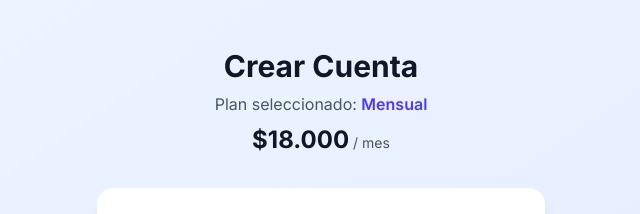
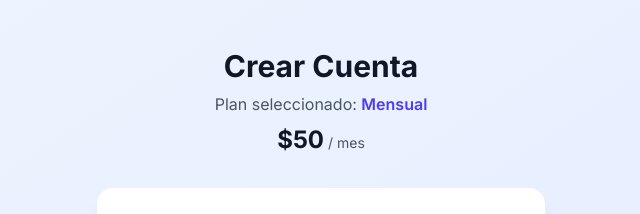
Before and after one commit to walterblackr/e-bio-link, a Next.js app: page /register in a window 1280 px wide. Shown: the top 214 px of the page, without its empty margins (319-959 px from the left). Built offline with nearby package versions, Linux system fonts and the light colour scheme; no server answers.

Commit message:
test: reducir precios a $50 para testing

```diff
--- a/app/(auth)/register/page.tsx
+++ b/app/(auth)/register/page.tsx
@@ -5,9 +5,9 @@ import { useSearchParams, useRouter } from 'next/navigation';
 import { CheckCircle, XCircle, Loader2 } from 'lucide-react';
 
 const PLAN_INFO = {
-  monthly: { name: 'Mensual', price: 18000, period: 'mes' },
-  semestral: { name: 'Semestral', price: 80000, period: '6 meses' },
-  annual: { name: 'Anual', price: 120000, period: '12 meses' },
+  monthly: { name: 'Mensual', price: 50, period: 'mes' },
+  semestral: { name: 'Semestral', price: 50, period: '6 meses' },
+  annual: { name: 'Anual', price: 50, period: '12 meses' },
 };
 
 function RegisterForm() {
--- a/pages/api/register.ts
+++ b/pages/api/register.ts
@@ -7,9 +7,9 @@ import { hashPassword } from '../../lib/auth/client-auth';
 import axios from 'axios';
 
 const PLAN_PRICES = {
-  monthly: { price: 18000, title: 'Plan Mensual', duration: '1 mes' },
-  semestral: { price: 80000, title: 'Plan Semestral', duration: '6 meses' },
-  annual: { price: 120000, title: 'Plan Anual', duration: '12 meses' },
+  monthly: { price: 50, title: 'Plan Mensual', duration: '1 mes' },
+  semestral: { price: 50, title: 'Plan Semestral', duration: '6 meses' },
+  annual: { price: 50, title: 'Plan Anual', duration: '12 meses' },
 };
 
 export default async function handler(
```
